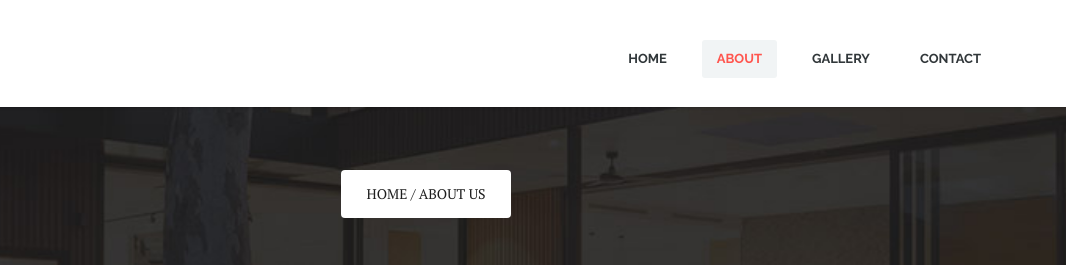
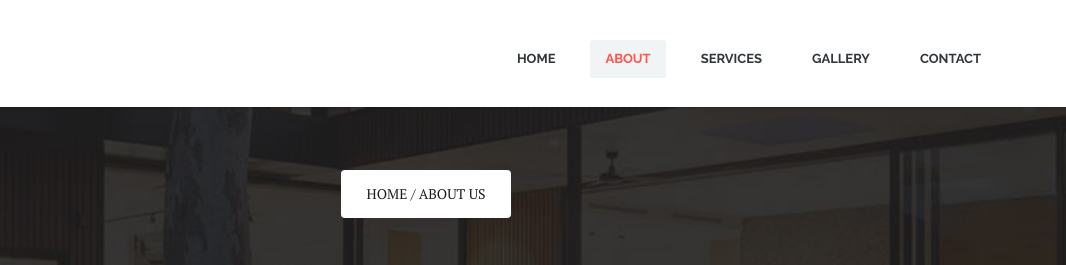
Before and after one commit to KunalJadhav-pd/Namrata, a plain HTML site: page about.html in a window 1280 px wide. Shown: the top 265 px of the page, 214-1280 px from the left. Drawn offline with Linux system fonts and the light colour scheme.

Commit message:
Update about.html

```diff
--- a/about.html
+++ b/about.html
@@ -79,6 +79,7 @@
                                         <li><a href="#">visit templatemo</a></li>
 									</ul>
 					            </li> -->
+						    <li><a href="services.html">Services</a></li>
 					            <li><a href="gallery.html">Gallery</a></li>
 					            <li><a href="contact.html">Contact</a></li>
 							</ul>
```
